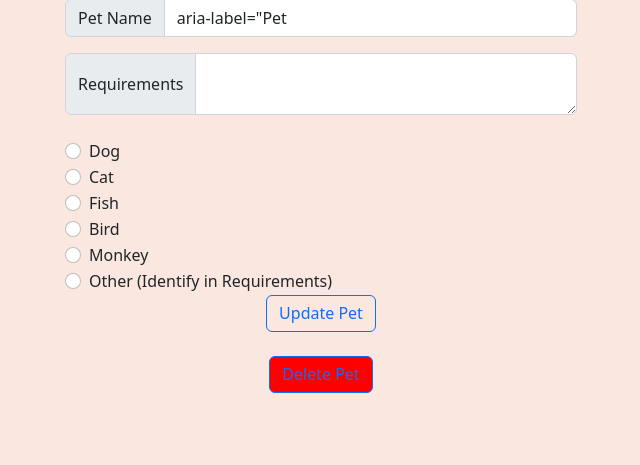
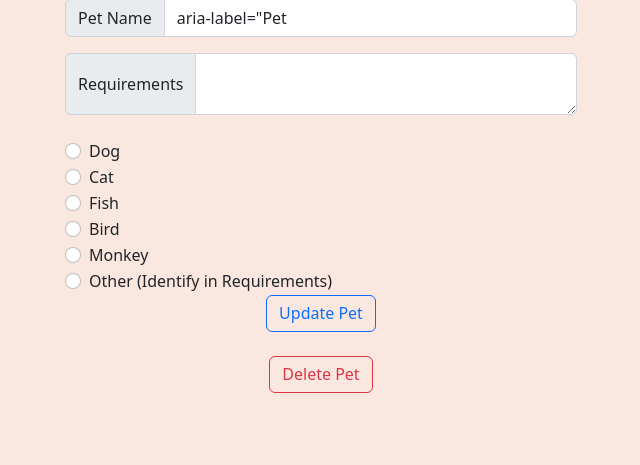
Before and after one commit to yazads/csce310project, a PHP site: page /editpet.php in a window 1280 px wide. Shown: the part 316-781 px from the top of the page, without its empty margins (319-959 px from the left). Run offline with PHP 8.4, Linux system fonts and the light colour scheme; the visitor is signed in with stand-in values (Sample User, id 1); data that the repository does not hold is empty.

Commit message:
edit pet delete button

```diff
--- a/editpet.php
+++ b/editpet.php
@@ -105,7 +105,7 @@
                 </div>
                 <center><button type="submit" class="btn btn-outline-primary" style="padding-top:1%;" name='updatePet'>Update Pet</button></a></center>
                 <br>
-                <center><button type="submit" class="btn btn-outline-primary" style="padding-top:1%;background-color:red" name='deletePet'>Delete Pet</button></a></center>
+                <center><button type="submit" class="btn btn-outline-danger" style="padding-top:1%;" name='deletePet'>Delete Pet</button></a></center>
             </form>
     </div>
     <?php
```
